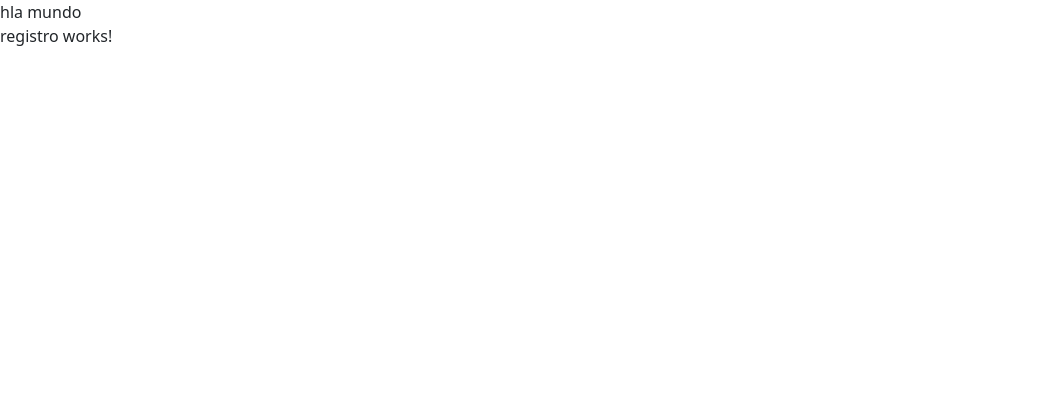
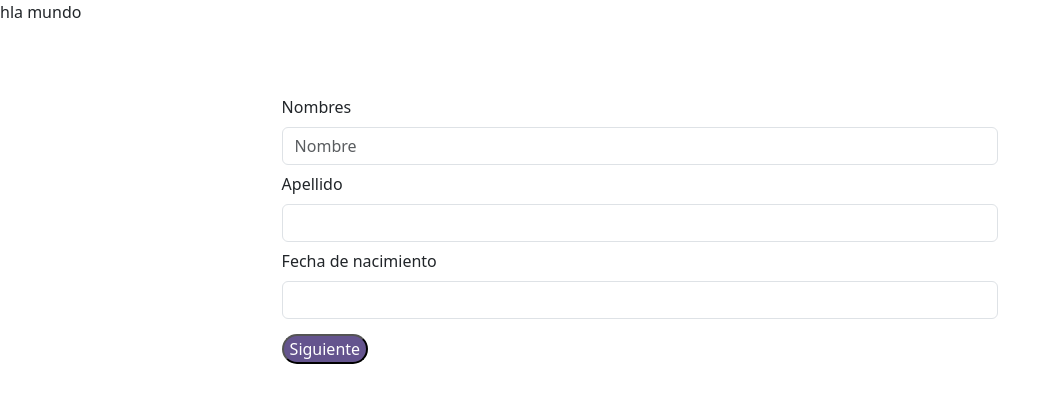
Before and after one commit to MartRomeros/R.D.A_front, an Angular app: page /registro in a window 1280 px wide. Shown: the top 402 px of the page, without its empty margins (0-1060 px from the left). Built offline with nearby package versions, Linux system fonts and the light colour scheme.

Commit message:
aun falta
poco a poco

```diff
--- a/angular.json
+++ b/angular.json
@@ -92,5 +92,8 @@
         }
       }
     }
+  },
+  "cli": {
+    "analytics": false
   }
 }
--- a/src/app/components/auth/registro/registro.component.css
+++ b/src/app/components/auth/registro/registro.component.css
@@ -0,0 +1,23 @@
+.mb-3{
+    margin-left: 10%;
+    margin-right: 10%;
+
+}
+.form-label{
+    margin-top: 1%;
+}
+#botonSiguiente{
+    margin-top: 2%;
+    border-radius: 15px;
+    background-color: #64548E;
+    color: #ffffff;
+}
+
+
+#backround{
+    /*background-color: #64548E;*/
+    border-radius: 25px;
+    padding: 5%;
+    margin-left: 10%;
+    margin-right: 10%;
+}
--- a/src/app/components/auth/registro/registro.component.html
+++ b/src/app/components/auth/registro/registro.component.html
@@ -1 +1,18 @@
-<p>registro works!</p>
+<!--<p>registro works!</p>-->
+<body>
+    <div id="backround">
+        <div class="mb-3">
+            <!--Nombres-->
+            <label for="exampleFormControlInput1" class="form-label">Nombres</label>
+            <input type="email" class="form-control" id="exampleFormControlInput1" placeholder="Nombre">
+            <!--Apellido-->
+            <label for="exampleFormControlInput1" class="form-label">Apellido</label>
+            <input type="email" class="form-control" id="exampleFormControlInput1" placeholder="">
+            <!--Fecha de nacimiento-->
+            <label for="exampleFormControlInput1" class="form-label">Fecha de nacimiento</label>
+            <input type="email" class="form-control" id="exampleFormControlInput1" placeholder="">
+            <!--Boton para la siguiente pagina-->
+            <button id="botonSiguiente">Siguiente</button>
+        </div>
+    </div>
+</body>
```
